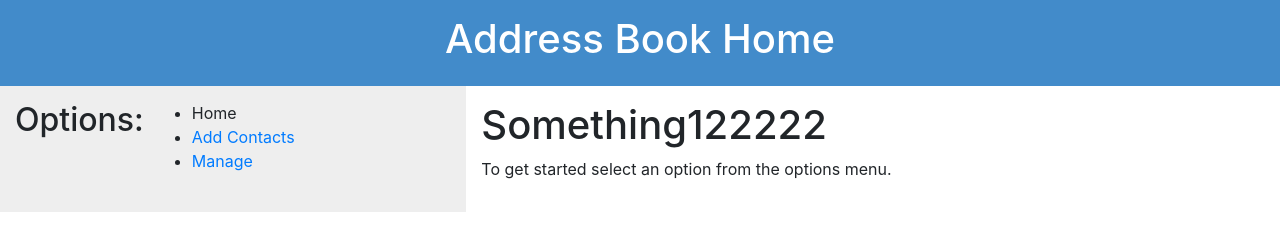
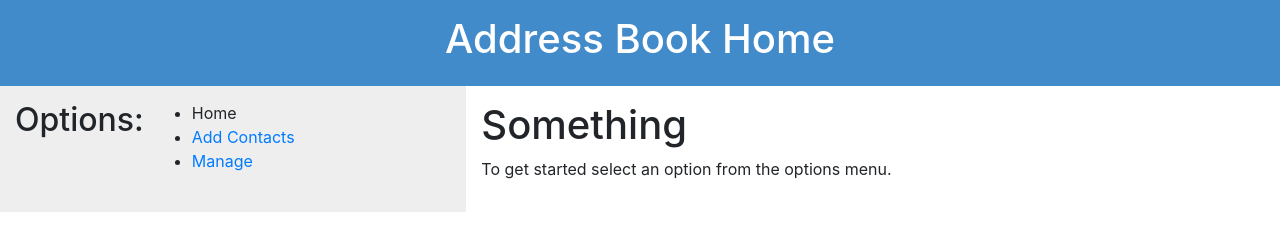
Before and after one commit to circletes/address-book, a website: page views/index.html in a window 1280 px wide. Drawn offline with nearby package versions, Linux system fonts and the light colour scheme.

Commit message:
change index.html

```diff
--- a/views/index.html
+++ b/views/index.html
@@ -69,7 +69,7 @@
         </nav>
 
         <article class="article">
-            <h1>Something122222 </h1>
+            <h1>Something</h1>
             <p>To get started select an option from the options menu. </p>
         </article>
     </div>
```
